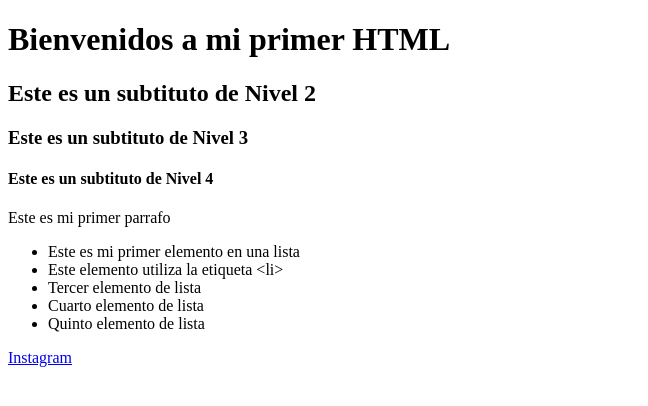
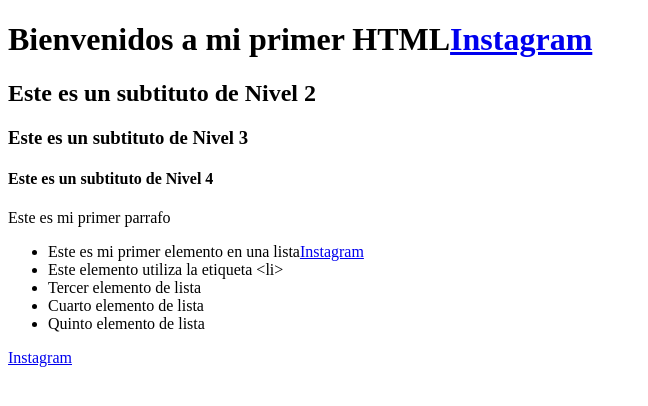
Before and after one commit to CaessarCZX/intro-a-la-web-cesartun, a plain HTML site: page 6-navegador-html-css/6.1-html/index.html in a window 1280 px wide. Shown: the whole page, without its empty margins (0-648 px from the left). Drawn offline with Linux system fonts and the light colour scheme.

Commit message:
agregue varios enlaces a mi pagina

```diff
--- a/6-navegador-html-css/6.1-html/index.html
+++ b/6-navegador-html-css/6.1-html/index.html
@@ -7,20 +7,20 @@
     <title>Mi primer html</title>
 </head>
 <body>
-    <h1>Bienvenidos a mi primer HTML</h1> <!--En una pagina web solo puede haber un h1, eso porque los indexadores de SEO asi lo detectan-->
+    <h1>Bienvenidos a mi primer HTML<a href="http://www.instagram.com">Instagram</a></h1> <!--En una pagina web solo puede haber un h1, eso porque los indexadores de SEO asi lo detectan-->
     <h2>Este es un subtituto de Nivel 2</h2>
     <h3>Este es un subtituto de Nivel 3</h3>
     <h4>Este es un subtituto de Nivel 4</h4>
     <p>Este es mi primer parrafo</p> <!--Esto es para parrafo, ya incluye un salto de linea-->
     <!--No puede estar algo sin etiqueta, favor de etiquetar cada elemento en el HTML-->
     <ul>
-        <li>Este es mi primer elemento en una lista</li>
+        <li>Este es mi primer elemento en una lista<a href="http://www.instagram.com">Instagram</a></li>
         <li>Este elemento utiliza la etiqueta &lt;li&gt;</li>
         <li>Tercer elemento de lista</li>
         <!--Estos elementos de la lista los cree con el el emmet 'li*2 + Tab'-->
         <li>Cuarto elemento de lista</li>
         <li>Quinto elemento de lista</li>
     </ul>
-    <a href="http://www.instagram.com">Instagram</a>
+    <p><a href="http://www.instagram.com">Instagram</a></p>
 </body>
 </html>
```
